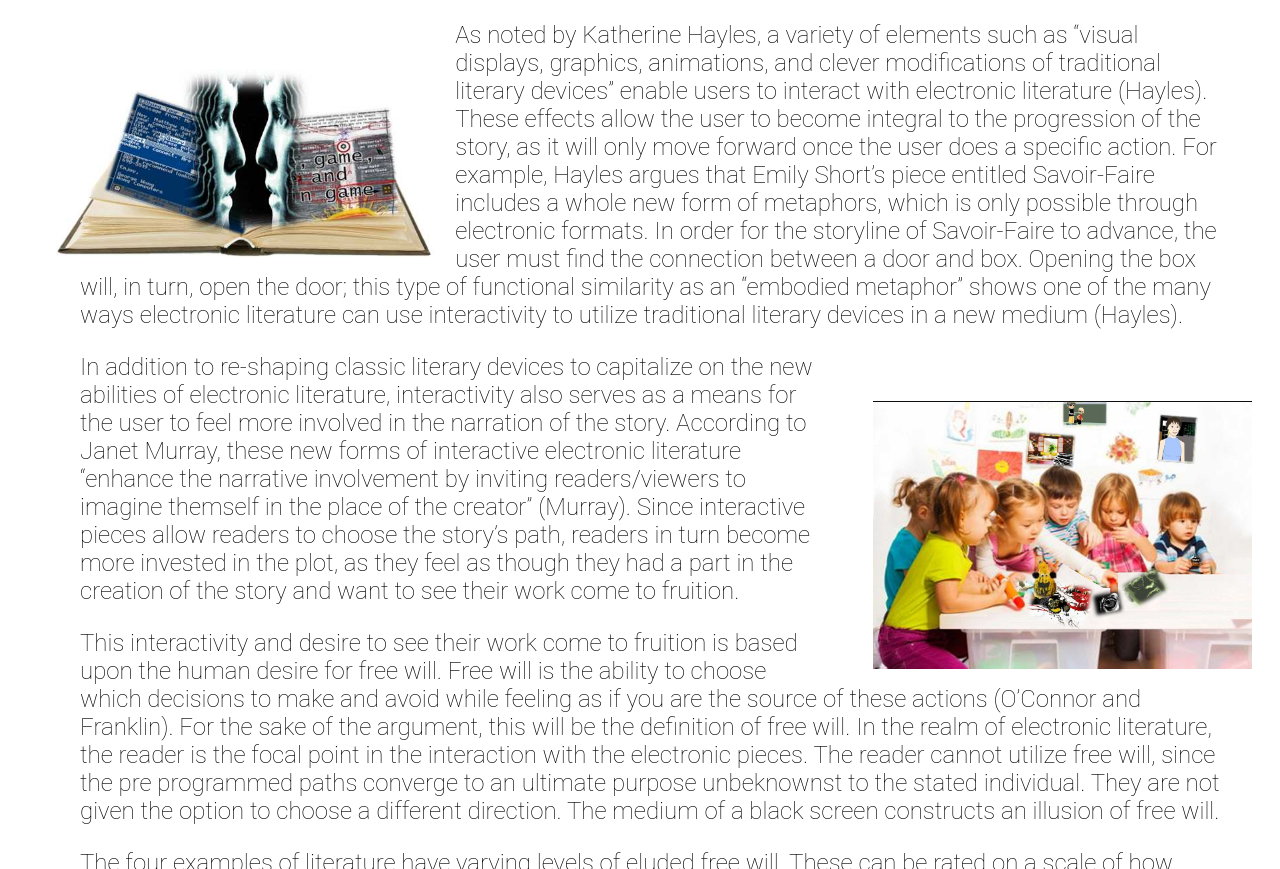
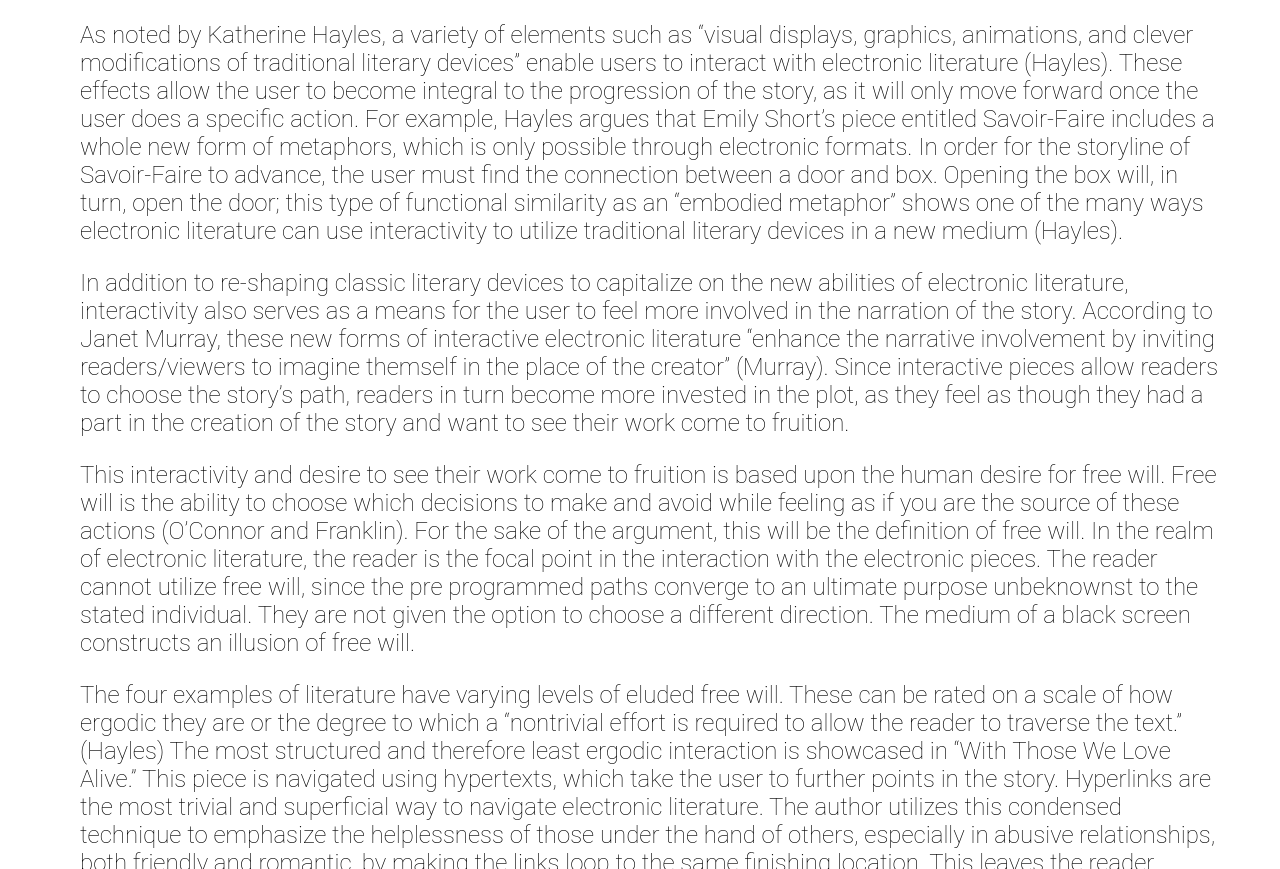
Before and after one commit to rahulrajus/FreeWillProject, a plain HTML site: page introduction.html in a window 1280 px wide. Shown: the part 647-1516 px from the top of the page. Drawn offline with Linux system fonts and the light colour scheme; files whose address does not match are found by name.

Commit message:
Add files via upload

```diff
--- a/intro.css
+++ b/intro.css
@@ -1,5 +1,6 @@
 body {
     /* background-color: #fffff0; */
+
 }
 a { color: inherit; }
 #title {
--- a/introduction.html
+++ b/introduction.html
@@ -33,10 +33,8 @@
                 </p>
             <p>Interactivity is one of the main factors employed in electronic literature that heavily distinguishes it from traditional literature. Whereas authors of traditional texts cannot do much more than deliver their messages via the ink letters on pages, authors of electronic literature can take advantage of the new medium by enhancing their works with interactive elements to further portray their intents.
                 </p>
-            <img src="file:///Users/trahman/engl1102/proj1/matthew1.jpg" align="left" style="margin-right: 1.25em"/>
             <p>As noted by Katherine Hayles, a variety of elements such as “visual displays, graphics, animations, and clever modifications of traditional literary devices” enable users to interact with electronic literature (Hayles). These effects allow the user to become integral to the progression of the story, as it will only move forward once the user does a specific action. For example, Hayles argues that Emily Short’s piece entitled Savoir-Faire includes a whole new form of metaphors, which is only possible through electronic formats. In order for the storyline of Savoir-Faire to advance, the user must find the connection between a door and box. Opening the box will, in turn, open the door; this type of functional similarity as an “embodied metaphor” shows one of the many ways electronic literature can use interactivity to utilize traditional literary devices in a new medium (Hayles).
                 </p>
-            <img src="file:///Users/trahman/engl1102/proj1/matthew2.jpg" align="right" style="margin-right: 1.25em"/>
             <p>In addition to re-shaping classic literary devices to capitalize on the new abilities of electronic literature, interactivity also serves as a means for the user to feel more involved in the narration of the story. According to Janet Murray, these new forms of interactive electronic literature “enhance the narrative involvement by inviting readers/viewers to imagine themself in the place of the creator” (Murray). Since interactive pieces allow readers to choose the story’s path, readers in turn become more invested in the plot, as they feel as though they had a part in the creation of the story and want to see their work come to fruition.
 
                 </p>
```
